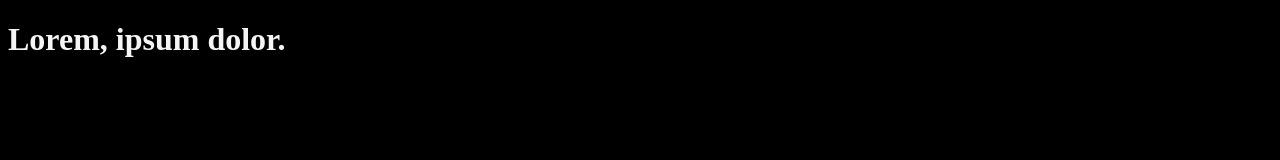
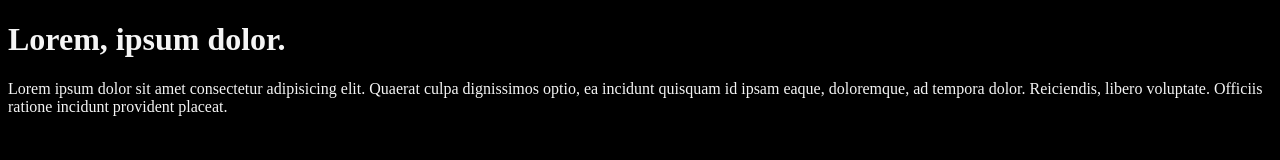
Before and after one commit to Erick-C3/TP-PRUEBA, a plain HTML site: page index.html in a window 1280 px wide. Drawn offline with Linux system fonts and the light colour scheme.

Commit message:
agregue nuevo html y modifique algo en el index

```diff
--- a/index.html
+++ b/index.html
@@ -8,5 +8,7 @@
 </head>
 <body>
     <h1>Lorem, ipsum dolor.</h1>
+
+    <p>Lorem ipsum dolor sit amet consectetur adipisicing elit. Quaerat culpa dignissimos optio, ea incidunt quisquam id ipsam eaque, doloremque, ad tempora dolor. Reiciendis, libero voluptate. Officiis ratione incidunt provident placeat.</p>
 </body>
 </html>
```
Also changed, not shown: prueba.html (added).
